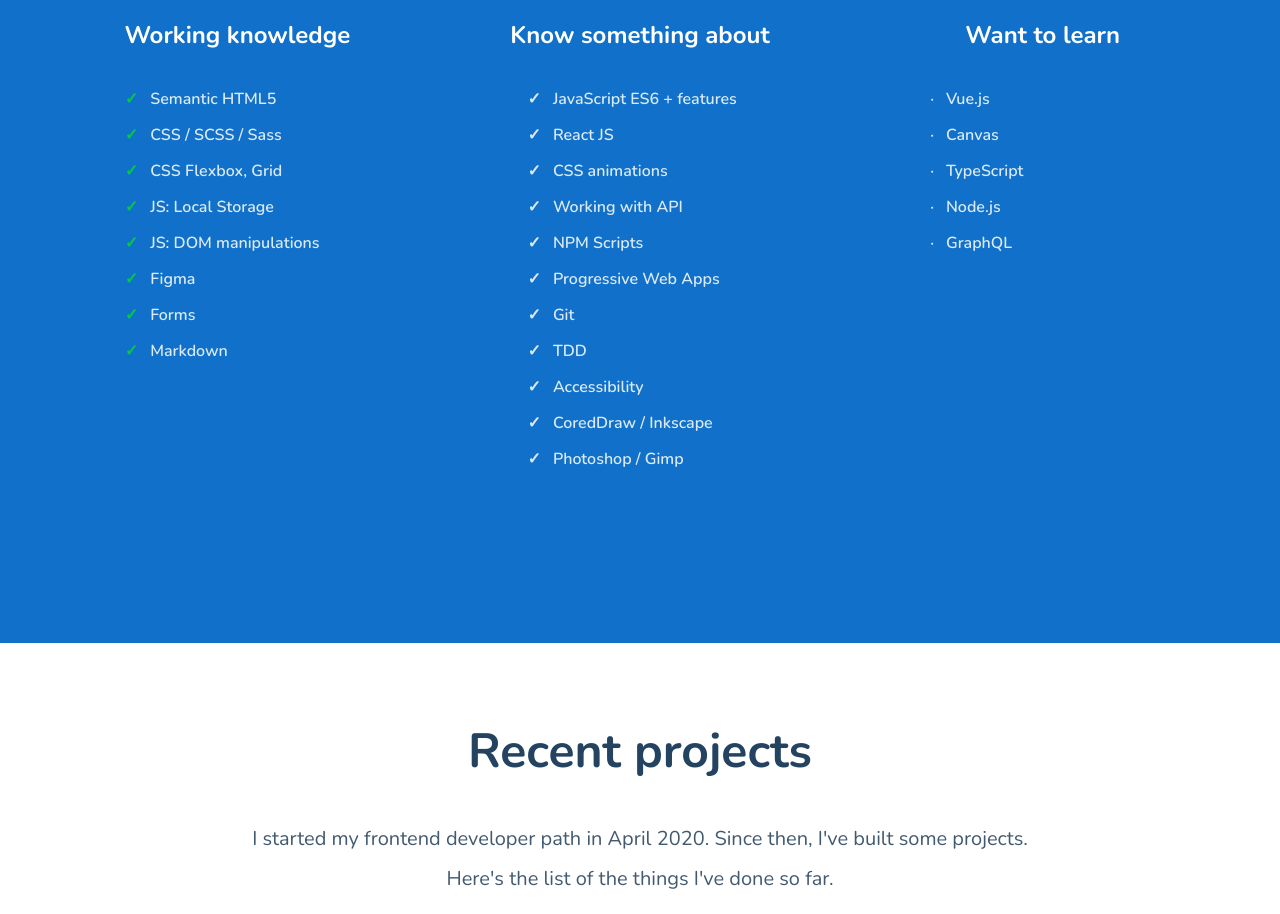
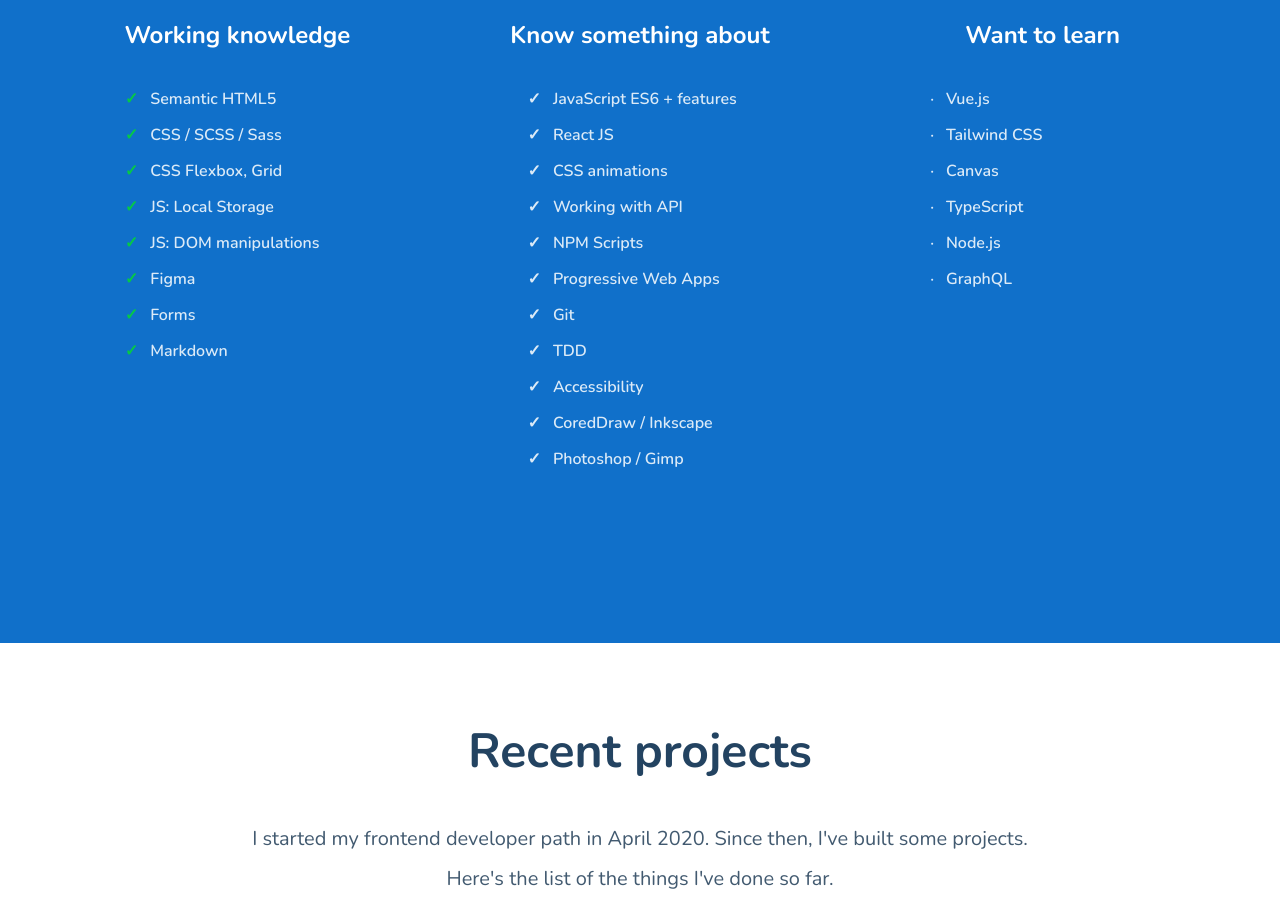
Before and after one commit to dorotapindur/dorotapindur.github.io, a website built with webpack: page src/pages/index.html in a window 1280 px wide. Shown: the part 1124-2038 px from the top of the page. Built offline with nearby package versions, Linux system fonts and the light colour scheme; no server answers.

Commit message:
update Want to learn

```diff
--- a/src/pages/index.html
+++ b/src/pages/index.html
@@ -73,6 +73,7 @@
             <h3 class="skills__secondary-header">Want to learn</h3>
             <ul class="skills__list">
               <li class="skills__item skills__item--want">Vue.js</li>
+              <li class="skills__item skills__item--want">Tailwind CSS</li>
               <li class="skills__item skills__item--want">Canvas</li>
               <li class="skills__item skills__item--want">TypeScript</li>
               <li class="skills__item skills__item--want">Node.js</li>
```
